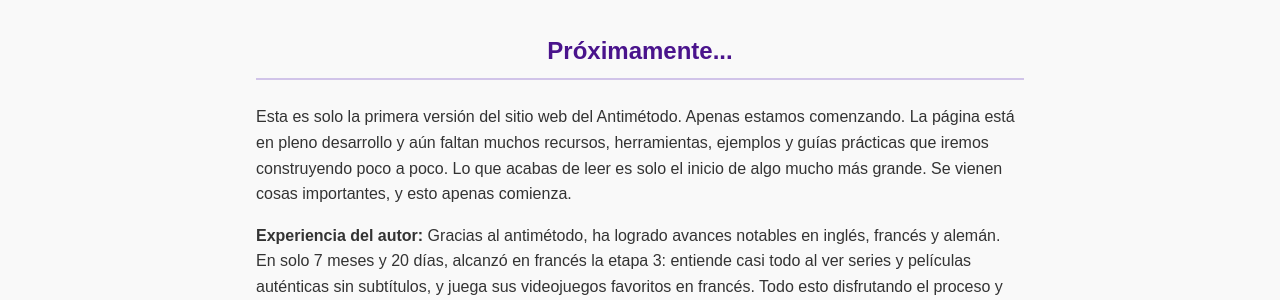
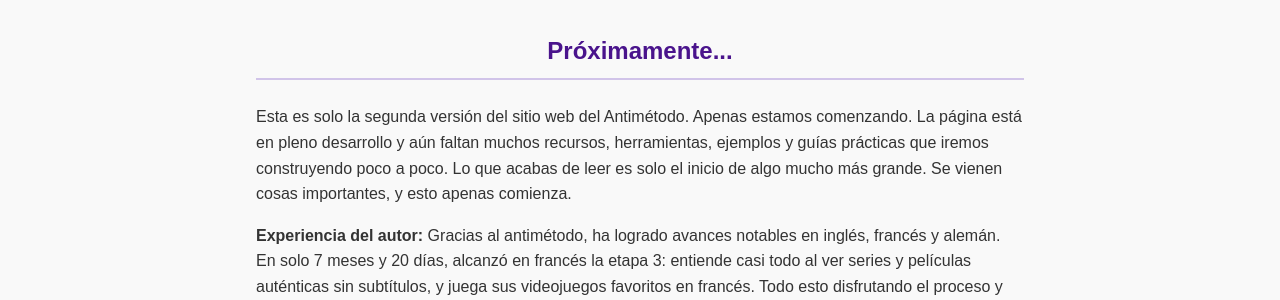
Before and after one commit to LuiseM93/ElAntimetodo, a Jekyll site: the page built from index.md, in a window 1280 px wide and 900 px high, scrolled down 2037 px. Shown: the part 152-452 px from the top of the window. Built offline with Jekyll 4.4.1, drawn with Linux system fonts in a browser that asks for light colours.

Commit message:
Update index.md

```diff
--- a/index.md
+++ b/index.md
@@ -100,7 +100,7 @@ description: Aprende idiomas de forma natural con el enfoque del input comprensi
 
   <section style="margin-bottom: 3rem;">
      <h2 style="color: var(--primary-color); border-bottom: 2px solid var(--light-purple-color); padding-bottom: 0.5rem; text-align: center;">Próximamente...</h2>
-     <p style="text-align: left;">Esta es solo la primera versión del sitio web del Antimétodo. Apenas estamos comenzando. La página está en pleno desarrollo y aún faltan muchos recursos, herramientas, ejemplos y guías prácticas que iremos construyendo poco a poco. Lo que acabas de leer es solo el inicio de algo mucho más grande. Se vienen cosas importantes, y esto apenas comienza.</p>
+     <p style="text-align: left;">Esta es solo la segunda versión del sitio web del Antimétodo. Apenas estamos comenzando. La página está en pleno desarrollo y aún faltan muchos recursos, herramientas, ejemplos y guías prácticas que iremos construyendo poco a poco. Lo que acabas de leer es solo el inicio de algo mucho más grande. Se vienen cosas importantes, y esto apenas comienza.</p>
      <p style="text-align: left;"><strong>Experiencia del autor:</strong> Gracias al antimétodo, ha logrado avances notables en inglés, francés y alemán. En solo 7 meses y 20 días, alcanzó en francés la etapa 3: entiende casi todo al ver series y películas auténticas sin subtítulos, y juega sus videojuegos favoritos en francés. Todo esto disfrutando el proceso y sintiendo el idioma como una segunda lengua materna. Sin clases ni métodos tradicionales… solo resultados. El antimétodo no es una alternativa —es la supremacía del aprendizaje autodidacta.</p>
      <p style="text-align: left;"><strong>Resultados esperados:</strong> fluidez real y un alto nivel en el idioma, comprensión a nivel nativo y hablar desde el instinto.</p>
      <div style="margin-top: 2rem; text-align: center;">
```
